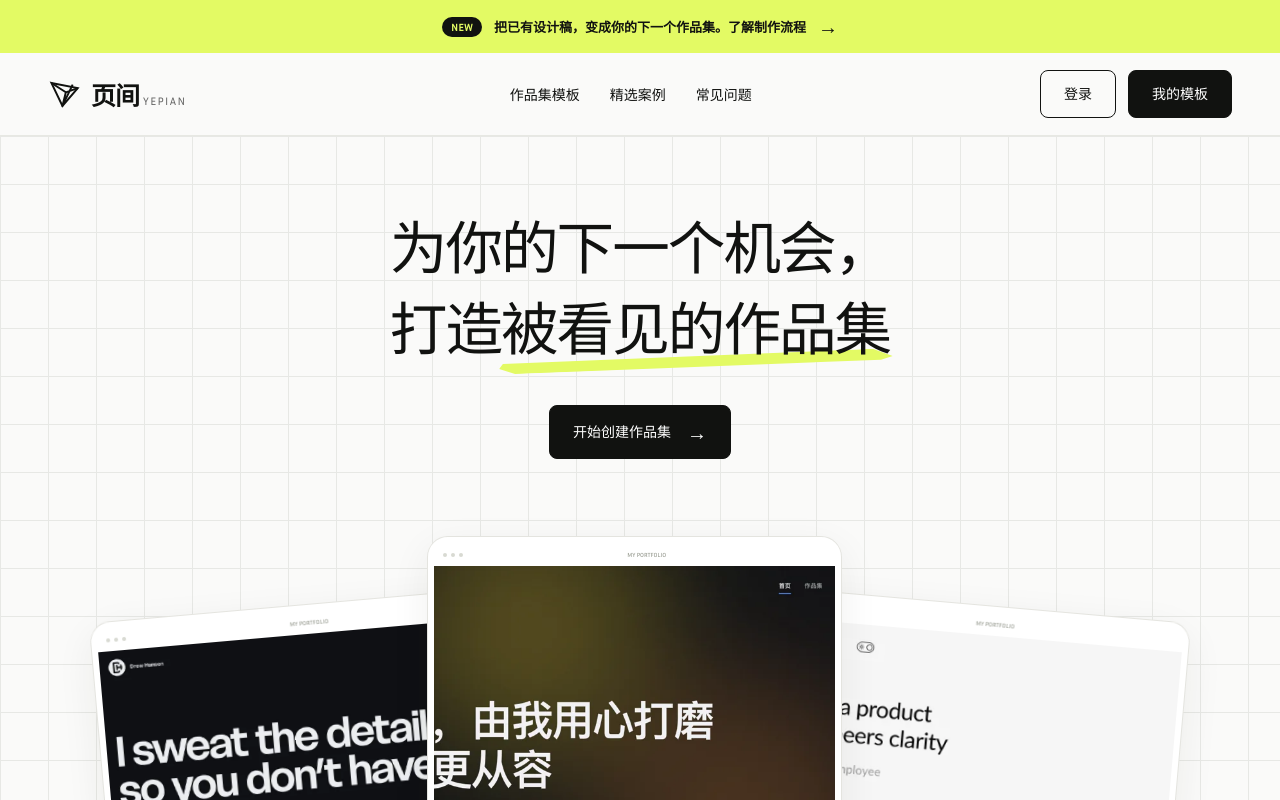
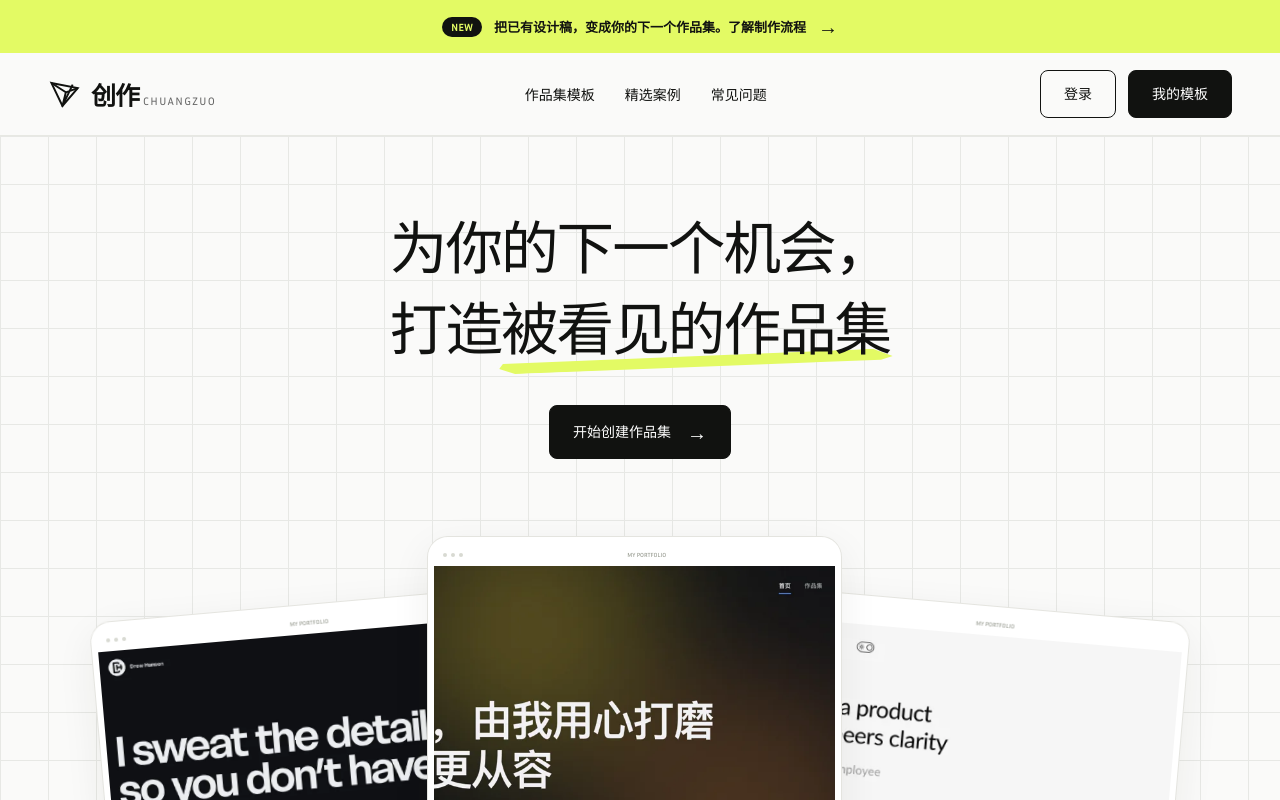
Before and after one commit to lkbDesigner/yepian-template-editor-demo, a website: page portfolio-test/0.design 首页/index.html in a window 1280 px wide. Shown: the top 800 px of the page. Drawn offline with Linux system fonts and the light colour scheme.

Commit message:
Rename homepage brand to 创作

```diff
--- a/portfolio-test/0.design 首页/index.html
+++ b/portfolio-test/0.design 首页/index.html
@@ -2,7 +2,7 @@
 <html lang="zh-CN">
 <head>
 <meta charset="utf-8"><meta name="viewport" content="width=device-width,initial-scale=1">
-<title>页间 · 让好作品，被看见</title>
+<title>创作 · 让好作品，被看见</title>
 <meta name="description" content="选择作品集模板，上传设计稿、附件或链接。由管理员借助 AI 制作作品详情，审核完成后由你发布自己的作品集网站。">
 <meta name="theme-color" content="#e3fa64">
 <link rel="icon" href="assets/favicon.ico">
@@ -12,7 +12,7 @@
 </head>
 <body>
 <a class="announcement" href="#workflow"><b>NEW</b><span>把已有设计稿，变成你的下一个作品集。了解制作流程</span><span class="arrow" aria-hidden="true">→</span></a>
-<header class="site-header"><div class="wrap header-inner"><a class="brand" href="index.html" aria-label="页间首页"><svg viewBox="0 0 40 40" fill="none" aria-hidden="true"><path d="M4 7 35 13 17 34 4 7Z" stroke="currentColor" stroke-width="2.3" /><path d="m4 7 17 11 14-5M21 18l-4 16 12-25" stroke="currentColor" stroke-width="2.3" stroke-linejoin="round" /></svg><span>页间<small>YEPIAN</small></span></a><nav class="main-nav" id="mobile-navigation" aria-label="主导航"><a href="#templates">作品集模板</a><a href="#examples">精选案例</a><a href="#faq">常见问题</a></nav><nav class="account-nav" aria-label="账号"><button class="button outline" type="button" data-account-login="">登录</button><button class="button" type="button" data-my-templates="">我的模板</button></nav><button class="mobile-menu-toggle" type="button" aria-label="展开导航" aria-expanded="false" aria-controls="mobile-navigation">☰</button></div></header>
+<header class="site-header"><div class="wrap header-inner"><a class="brand" href="index.html" aria-label="创作首页"><svg viewBox="0 0 40 40" fill="none" aria-hidden="true"><path d="M4 7 35 13 17 34 4 7Z" stroke="currentColor" stroke-width="2.3" /><path d="m4 7 17 11 14-5M21 18l-4 16 12-25" stroke="currentColor" stroke-width="2.3" stroke-linejoin="round" /></svg><span>创作<small>CHUANGZUO</small></span></a><nav class="main-nav" id="mobile-navigation" aria-label="主导航"><a href="#templates">作品集模板</a><a href="#examples">精选案例</a><a href="#faq">常见问题</a></nav><nav class="account-nav" aria-label="账号"><button class="button outline" type="button" data-account-login="">登录</button><button class="button" type="button" data-my-templates="">我的模板</button></nav><button class="mobile-menu-toggle" type="button" aria-label="展开导航" aria-expanded="false" aria-controls="mobile-navigation">☰</button></div></header>
 <main>
 <section class="hero grid-paper" aria-labelledby="hero-title"><div class="wrap hero-copy"><h1 id="hero-title"><span class="hero-line">为你的下一个机会，</span>打造<span class="highlight">被看见的作品集</span></h1><a class="button" href="#templates">开始创建作品集<span class="arrow" aria-hidden="true">→</span></a></div><div class="hero-showcase"><a aria-label="浏览更多作品集灵感" href="#examples" class="browser-card hero-preview left"><div class="browser-bar"><i></i><i></i><i></i><span>MY PORTFOLIO</span></div><div class="preview-image"><img src="assets/homepage/preview-3.webp" alt="用设计，讲好每一个故事" width="720" height="525" fetchpriority="auto"></div><span class="preview-caption">用设计，讲好每一个故事 <span aria-hidden="true">↗</span></span></a><a aria-label="查看可编辑作品集模板" href="#templates" class="browser-card hero-preview center"><div class="browser-bar"><i></i><i></i><i></i><span>MY PORTFOLIO</span></div><div class="preview-image"><img src="assets/homepage/preview-0.webp" alt="你的作品，值得好好展示" width="720" height="525" fetchpriority="high"></div><span class="preview-caption">你的作品，值得好好展示 <span aria-hidden="true">↗</span></span></a><a aria-label="浏览更多作品集灵感" href="#examples" class="browser-card hero-preview right"><div class="browser-bar"><i></i><i></i><i></i><span>MY PORTFOLIO</span></div><div class="preview-image"><img src="assets/homepage/preview-2.webp" alt="让项目的价值被看见" width="720" height="525" fetchpriority="auto"></div><span class="preview-caption">让项目的价值被看见 <span aria-hidden="true">↗</span></span></a></div></section>
 <div class="hero-below"><p>从零散的项目资料，到完整的个人作品集</p><div class="capability-row"><span><b aria-hidden="true">▤</b> 精选模板</span><span><b aria-hidden="true">✧</b> AI 辅助制作</span><span><b aria-hidden="true">✓</b> 人工审核</span><span><b aria-hidden="true">↗</b> 网站发布</span></div></div>
@@ -117,7 +117,7 @@
 <details class="faq-item"><summary aria-controls="faq-answer-4" id="faq-question-4">空白模板和已填示例有什么区别？</summary><div id="faq-answer-4" class="faq-answer"><p>两者使用相同的版式与编辑功能。空白模板由你填写；已填示例提供完整的示例资料，方便体验提交审核与发布流程。每次新建都会生成独立副本。</p></div></details>
 </div></div></section>
 <section class="final-cta grid-paper"><h2>让你的下一个机会，<br>从一份<span class="highlight">好作品集</span>开始。</h2><a class="button" href="#templates">创建属于我的作品集<span class="arrow" aria-hidden="true">→</span></a><div class="final-collage" aria-hidden="true"><img src="assets/homepage/preview-5.webp" width="720" height="525" loading="lazy" alt="" style="--rotate:-9deg;--offset:50px"><img src="assets/homepage/preview-3.webp" width="720" height="525" loading="lazy" alt="" style="--rotate:5deg;--offset:12px"><img src="assets/homepage/preview-0.webp" width="720" height="525" loading="lazy" alt="" style="--rotate:-4deg;--offset:35px"><img src="assets/homepage/preview-2.webp" width="720" height="525" loading="lazy" alt="" style="--rotate:7deg;--offset:0px"><img src="assets/homepage/preview-6.webp" width="720" height="525" loading="lazy" alt="" style="--rotate:-6deg;--offset:40px"><img src="assets/homepage/preview-4.webp" width="720" height="525" loading="lazy" alt="" style="--rotate:4deg;--offset:15px"><img src="assets/homepage/preview-7.webp" width="720" height="525" loading="lazy" alt="" style="--rotate:-4deg;--offset:50px"></div></section>
-</main><footer class="site-footer"><div class="wrap"><div class="footer-main"><div class="footer-brand"><a class="brand" href="index.html" aria-label="页间首页"><svg viewBox="0 0 40 40" fill="none" aria-hidden="true"><path d="M4 7 35 13 17 34 4 7Z" stroke="currentColor" stroke-width="2.3" /><path d="m4 7 17 11 14-5M21 18l-4 16 12-25" stroke="currentColor" stroke-width="2.3" stroke-linejoin="round" /></svg><span>页间<small>YEPIAN</small></span></a><p>用作品记录思考，让设计连接机会。<br>属于设计师的个人作品集，从页间开始。</p></div><div class="footer-links"><h3>探索页间</h3><a href="#templates">作品集模板</a><a href="#examples">精选作品集</a><a href="#workflow">制作流程</a></div><div class="footer-links"><h3>开始创作</h3><a href="#templates">选择空白模板</a><a href="../3_%E4%B8%AD%E6%96%87_%E7%A9%BA%E6%A8%A1%E6%9D%BF/editor.html?new=1&preset=filled&v=approval-flow-3" target="_blank" rel="noopener noreferrer">体验已填示例 ↗</a><a href="#faq">常见问题</a></div></div><div class="footer-bottom"><span>© 2026 页间 Yepian</span><button type="button" class="back-top">返回顶部 ↑</button></div></div></footer>
+</main><footer class="site-footer"><div class="wrap"><div class="footer-main"><div class="footer-brand"><a class="brand" href="index.html" aria-label="创作首页"><svg viewBox="0 0 40 40" fill="none" aria-hidden="true"><path d="M4 7 35 13 17 34 4 7Z" stroke="currentColor" stroke-width="2.3" /><path d="m4 7 17 11 14-5M21 18l-4 16 12-25" stroke="currentColor" stroke-width="2.3" stroke-linejoin="round" /></svg><span>创作<small>CHUANGZUO</small></span></a><p>用作品记录思考，让设计连接机会。<br>属于设计师的个人作品集，从创作开始。</p></div><div class="footer-links"><h3>探索创作</h3><a href="#templates">作品集模板</a><a href="#examples">精选作品集</a><a href="#workflow">制作流程</a></div><div class="footer-links"><h3>开始创作</h3><a href="#templates">选择空白模板</a><a href="../3_%E4%B8%AD%E6%96%87_%E7%A9%BA%E6%A8%A1%E6%9D%BF/editor.html?new=1&preset=filled&v=approval-flow-3" target="_blank" rel="noopener noreferrer">体验已填示例 ↗</a><a href="#faq">常见问题</a></div></div><div class="footer-bottom"><span>© 2026 创作 Chuangzuo</span><button type="button" class="back-top">返回顶部 ↑</button></div></div></footer>
 <script src="../3_中文_空模板/github-save.js?v=connection-recovery-2"></script>
 <script src="homepage.js?v=uxfolio-interactions-2"></script>
 </body></html>
```
